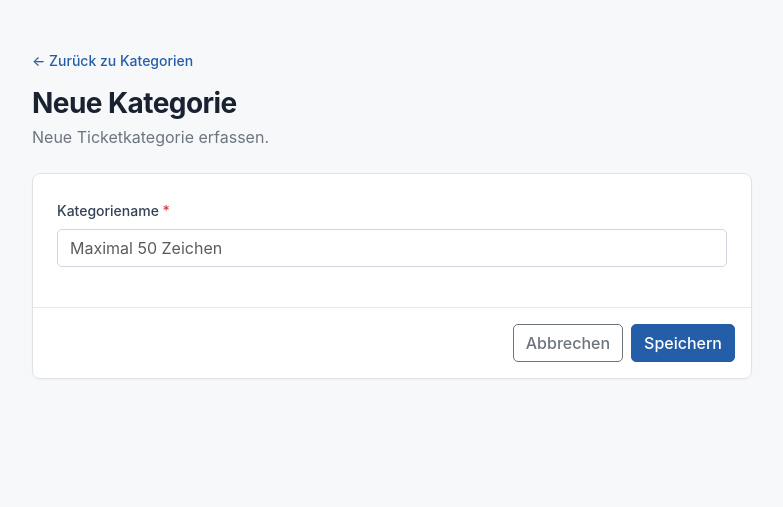
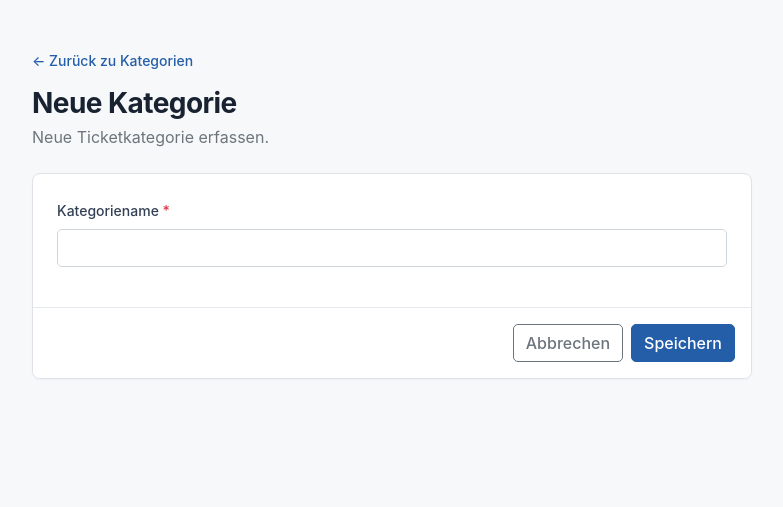
Before and after one commit to BITLC-dev-lab/ServiceDesk, an ASP.NET Core app: page /Categories/Create in a window 1280 px wide. Shown: the part 80-587 px from the top of the page, without its empty margins (248-1031 px from the left). Run offline with ASP.NET Core 8, Linux system fonts and the light colour scheme.

Commit message:
Revert "refactoring/90 TC-C6 and TC-C3 fehlerbehebung. Beide Bugs wurden behoben."
This reverts commit 1e4b8aa0a71c14368a5bc5fddf7604eb413f996e.

```diff
--- a/ServiceDesk/Views/Categories/Create.cshtml
+++ b/ServiceDesk/Views/Categories/Create.cshtml
@@ -19,7 +19,7 @@
                     Kategoriename
                     <span class="text-danger">*</span>
                 </label>
-                <input class="form-control" asp-for="Name" maxlength="200" placeholder="Maximal 50 Zeichen" required />
+                <input class="form-control" asp-for="Name" maxlength="1000" required  />
                 <span asp-validation-for="Name" class="text-danger"></span>
             </div>
         </div>
--- a/ServiceDesk/Views/Categories/Index.cshtml
+++ b/ServiceDesk/Views/Categories/Index.cshtml
@@ -10,7 +10,6 @@
         @TempData["ErrorMessage"]
     </div>
 }
-
 <div class="d-flex flex-wrap align-items-center justify-content-between gap-3 mb-4">
     <div>
         <h1 class="h3 mb-1">Kategorien</h1>
```
